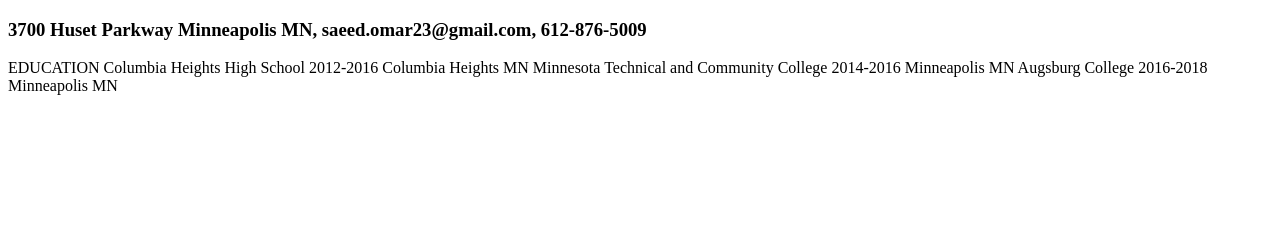
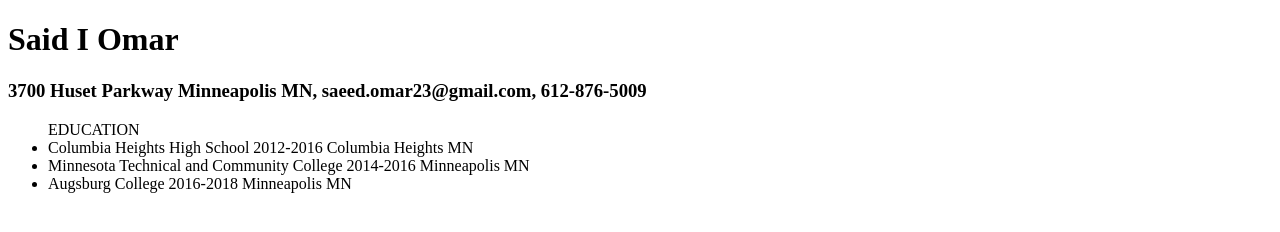
Before and after one commit to saidomar23/saidomar.github.io, a plain HTML site: page index.html in a window 1280 px wide. Drawn offline with Linux system fonts and the light colour scheme.

Commit message:
Second Commit

```diff
--- a/index.html
+++ b/index.html
@@ -1,15 +1,18 @@
 <!DOCTYPE html>
 <html>
 <head>
-<title>Said I Omar</title>
+<title>GitHub Page</title>
+  <h1> Said I Omar </h1>
 <h3>3700 Huset Parkway Minneapolis MN, saeed.omar23@gmail.com, 612-876-5009</h3>
 <body>
-<p>  EDUCATION
-Columbia Heights High School								         2012-2016
-Columbia Heights MN 									          Minnesota Technical and Community College                                                                                 2014-2016
-Minneapolis MN
-Augsburg College                                                                                                                             2016-2018
-Minneapolis MN </p>
+ <ul> EDUCATION
+
+<li>Columbia Heights High School								         2012-2016
+  Columbia Heights MN</li> 									 <li>         Minnesota Technical and Community College                                                                                 2014-2016
+   Minneapolis MN </li>
+<li>Augsburg College                                                                                                                             2016-2018
+  Minneapolis MN</li>
+  </ul>
   </body>
    </head>
 </html>
```
